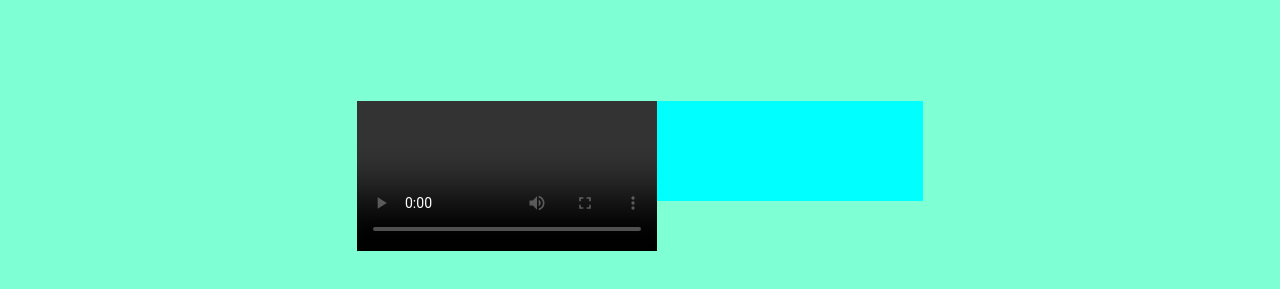
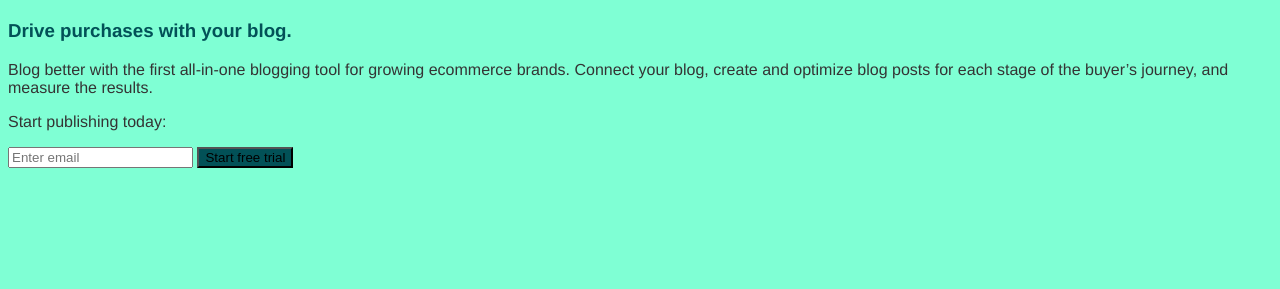
Before and after one commit to Chris9694/BEDU_Sesion3, a plain HTML site: page index.html in a window 1280 px wide. Shown: the part 543-832 px from the top of the page. After the commit the page ends 800 px from the top, so only its background shows below. Drawn offline with Linux system fonts and the light colour scheme.

Commit message:
cambio publicidad

```diff
--- a/index.html
+++ b/index.html
@@ -37,15 +37,22 @@
         </section>
     </main>
 
-    <section class="container-section-promo">
+    <article class="formulario">
 
-        <video controls></video>
+        <h3>Drive purchases with your blog.</h3>
+        <p>Blog better with the first all-in-one blogging tool for growing ecommerce brands.
+            Connect your blog, create and optimize blog posts for each stage of the buyer’s
+            journey, and measure the results.</p>
 
-        <article class="item-article">
+            <form>
+                <p>Start publishing today:</p>
+                <div>
+                  <input type="text" placeholder="Enter email" />
+                  <button>Start free trial</button>
+                </div>
+              </form>
 
-        </article>
-
-    </section>
+    </article>
 
     <footer></footer>
 
--- a/style.css
+++ b/style.css
@@ -20,3 +20,19 @@ body{
     height: 100px;
     background-color: aqua;
 }
+
+.formulario{
+    font-family: Helvetica, sans-serif;
+}
+
+.formulario h3{
+    color: #025157
+}
+
+.formulario button{
+    background-color: #025157;
+}
+
+.formulario p{
+    color: #343434
+}
```
